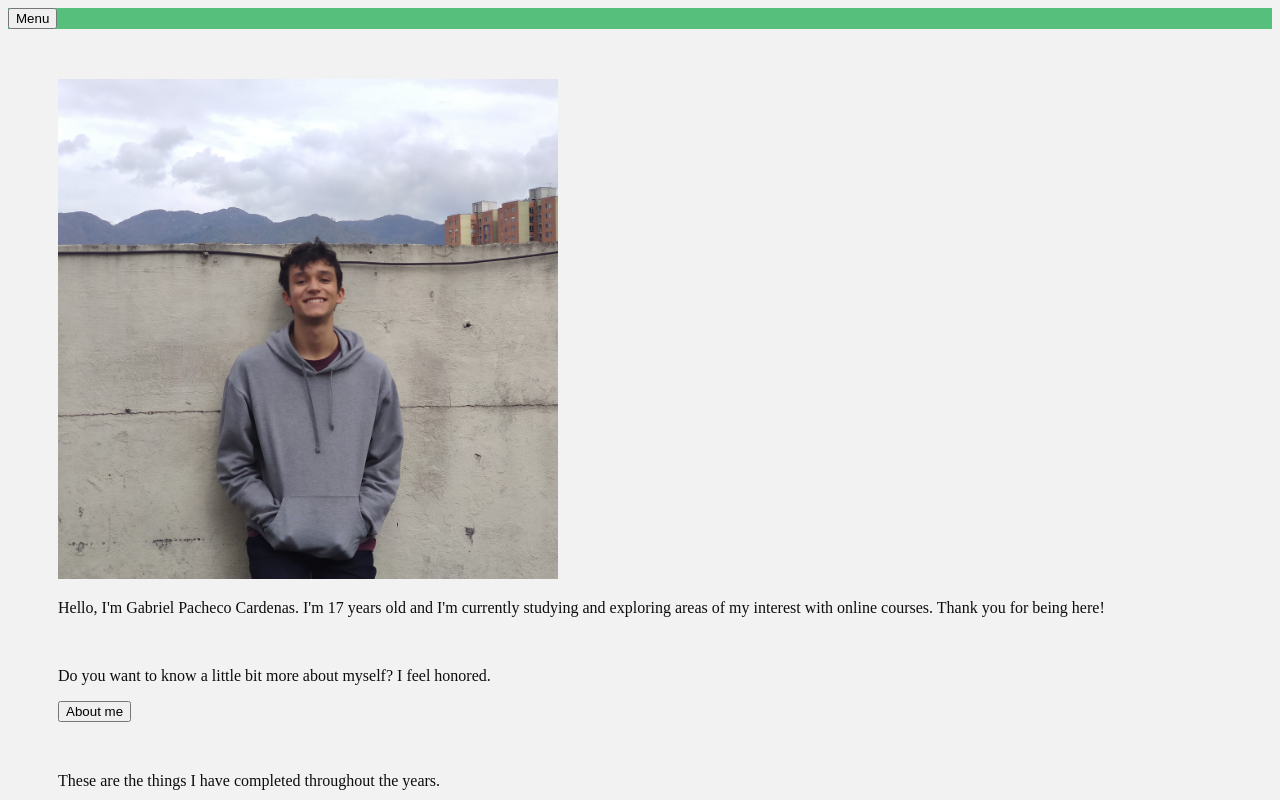
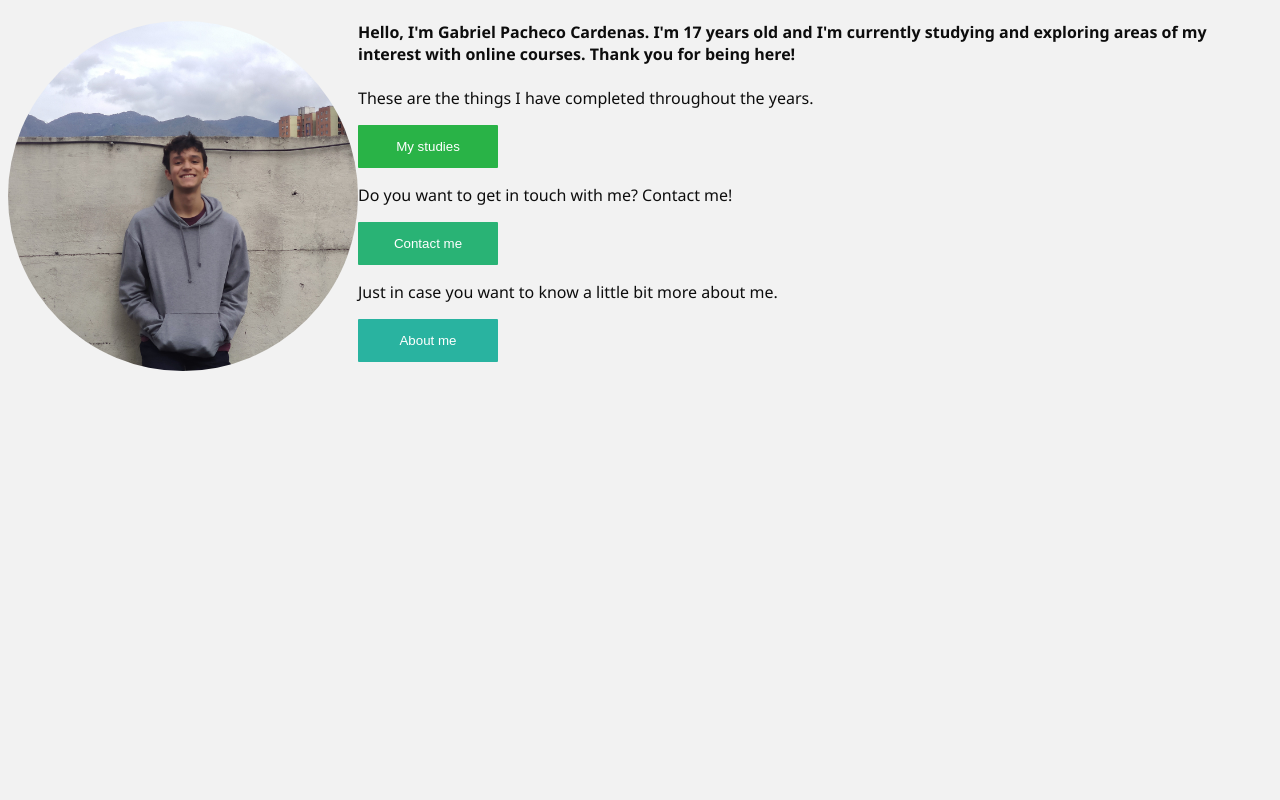
Before and after one commit to GlitchyGato/GlitchyGato.github.io, a plain HTML site: page index.html in a window 1280 px wide. Shown: the top 800 px of the page. Drawn offline with Linux system fonts and the light colour scheme.

Commit message:
Added colors, fonts, and buttons. Reorganized structure of the web page

```diff
--- a/css/styles.scss
+++ b/css/styles.scss
@@ -1,23 +1,66 @@
+/* These characters at the beginning mean: b=Brighter and d=Darker */
+/* Color in which all other colors are based */
+$primarycolor: #3C8069;
+$bprimarycolor: #54B393;
+
+/* Gradient of greens */
+$firstgreen: #29B347;
+$dfirstgreen:#23993D;
+$secondgreen: #29B375;
+$dsecondgreen:#239964;
+$thirdgreen:#29B3A0;
+$dthirdgreen:#239989;
+
+/* Brighter and darker colors */
 $brightcolor:#F2F2F2;
-$darkerbrightcolor:#f2f2f2b3;
+$dbrightcolor:#BFBFBF;
 $darkcolor:#0D0D0D;
 $darkbluecolor:#142F40;
-$firstgreen:#56BF7B;
-$secondgreen:#277365;
-$thirdgreen:#1AD9B6;
 
 
 body {
     background-color:$brightcolor;
     color:$darkcolor;
+    font-family: 'Segoe UI', Tahoma, Geneva, Verdana, sans-serif;
+    font-style: normal;
 }
 
-.homepagebar {
+.btn {
+    border-radius: 1px;
+    border: none;
+    color: white;
+    padding: 14px 28px;
+    cursor: pointer;
+    width: 140px;
+}
+
+.studies {
     background-color:$firstgreen;
 }
+.studies:hover {
+    background-color:$dfirstgreen;
+}
 
-.homesection {
-    margin: 50px;
+.contact {
+    background-color:$secondgreen;
+}
+.contact:hover {
+    background-color:$dsecondgreen;
+}
+
+.about {
+    background-color:$thirdgreen;
+}
+.about:hover {
+    background-color:$dthirdgreen;
+}
+
+#homeimg {
+    border-radius: 50%; /* round image */
+    width: 100%;
+    max-width: 350px;
+    height: auto;
+    float: left;
 }
 
 /* Side navigation menu */
@@ -30,8 +73,8 @@ body {
     height: 100%; /* 100% Full-height */
     overflow-x: hidden; /* Disable horizontal scroll */
     padding-top: 60px; /* Place content 60px from the top */
-    background-color: $darkbluecolor;
-    transition: 0.6s; /* transition effect to slide in the sidenav */
+    background-color: $darkcolor;
+    transition: 0.3s; /* transition effect to slide in the sidenav */
 }
 
 /* Navigation menu links */
@@ -39,10 +82,16 @@ body {
     padding: 8px 8px 8px 32px;
     text-decoration: none;
     font-size: 25px;
-    color: $darkerbrightcolor;
+    color: $dbrightcolor;
     display: block;
-    transition: 0.3s;
+    transition: 0.4s;
 }
+
+/* Active Navigation menu link*/
+.sidenav a.selected {
+    background-color: $bprimarycolor;
+}
+
 
 /* Navigation menu links hover */
 .sidenav a:hover {
@@ -63,3 +112,9 @@ body {
    .sidenav {padding-top: 15px;}
    .sidenav a {font-size: 18px;}
 }
+
+/* Elements organization on mobile screens */
+/* For mobile phones: */
+[class*="col-"] {
+    width: 100%;
+}
--- a/index.html
+++ b/index.html
@@ -7,57 +7,49 @@
         <title>GlitchyGato</title>
     </head>
     <body>
-        <div class="homepagebar">
-            <!-- Navigation menu containing links to other pages-->
-            <div id="sideNavigationMenu" class="sidenav">
-                <a href="javascript:void(0)" class="closebutton" onclick="closeNav()">&times;</a>
-                <a href="pages/about.html">About</a>
-                <a href="pages/studies.html">Studies</a>
-                <a href="pages/contact.html">Contact</a>
+        <div>
+            <!-- Presentation: add photo and brief introduction of yourself-->
+            <div>
+                <img id="homeimg" src="images/profilepic.jpg" alt="Profile picture" width="500" height="500">
             </div>
-
-            <!-- button used to open the sidenavigation menu-->
-            <button onclick="openNav()">Menu</button>
-        </div>
-
-        <!-- Presentation: add photo and brief introduction of yourself-->
-        <div class="homesection">
-            <img src="images/profilepic.jpg" alt="Profile picture" width="500" height="500">
-            <p>
+            <div>
+                <h4>
                     Hello, I'm Gabriel Pacheco Cardenas. I'm 17 years old and I'm currently studying and exploring areas of my interest with online courses.
                     Thank you for being here!
-            </p>
-        </div>
-
-        <!-- About me: Who I am? button that links to about.html-->
-        <!-- should I add more photos?-->
-        <div class="homesection">
-            <p>
-                Do you want to know a little bit more about myself? I feel honored.
-            </p>
-            <form action="pages/about.html">
-                <button>About me</button>
-            </form>
-        </div>
-
+                </h4>
+                <div>
                     <!-- My studies: What have I done? button that links to studies.html-->
-        <div class="homesection">
+                    <div>
                         <p>
                             These are the things I have completed throughout the years.
                         </p>
                         <form action="pages/studies.html">
-                <button>My studies</button>
+                            <button class="btn studies">My studies</button>
                         </form>
                     </div>
 
-        <!-- Contact me: how can you get in touch with me? button that links to contact me page-->
-        <div class="homesection">
+                    <!-- Contact me: how can you get in touch with me?-->
+                    <div>
                         <p>
                             Do you want to get in touch with me? Contact me!
                         </p>
                         <form action="pages/contact.html">
-                <button>Contact me</button>
+                            <button class="btn contact">Contact me</button>
                         </form>
+                    </div>
+
+                    <!-- About me: Who I am?-->
+                    <!-- should I add more photos?-->
+                    <div>
+                        <p>
+                            Just in case you want to know a little bit more about me.
+                        </p>
+                        <form action="pages/about.html">
+                            <button class="btn about">About me</button>
+                        </form>
+                    </div>
+                </div>
+            </div>
         </div>
     </body>
 </html>
--- a/scripts/script.js
+++ b/scripts/script.js
@@ -1,10 +1,10 @@
-/* Set the width of the side navigation to 0 */
+/* Sidenav: Set the width to 0 */
 function closeNav()
 {
     document.getElementById("sideNavigationMenu").style.width = "0";
 }
 
-/* Set the width of the side navigation to 250px */
+/* Sidenav: Set the width to 250px */
 function openNav()
 {
     document.getElementById("sideNavigationMenu").style.width = "250px";
```
Also changed, not shown: pages/about.html (+13 -5 lines), pages/contact.html (+12 -2 lines), pages/studies.html (+13 -3 lines), css/styles.css, 1 other file. Lines whose indentation alone changed are shown as unchanged.
